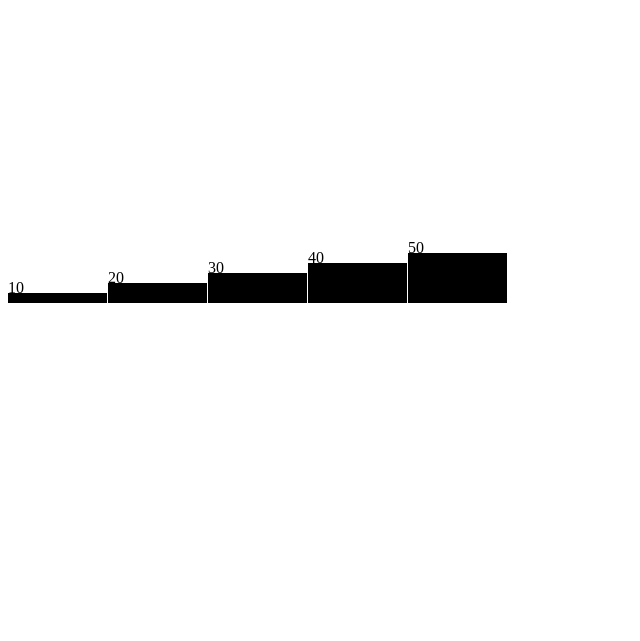
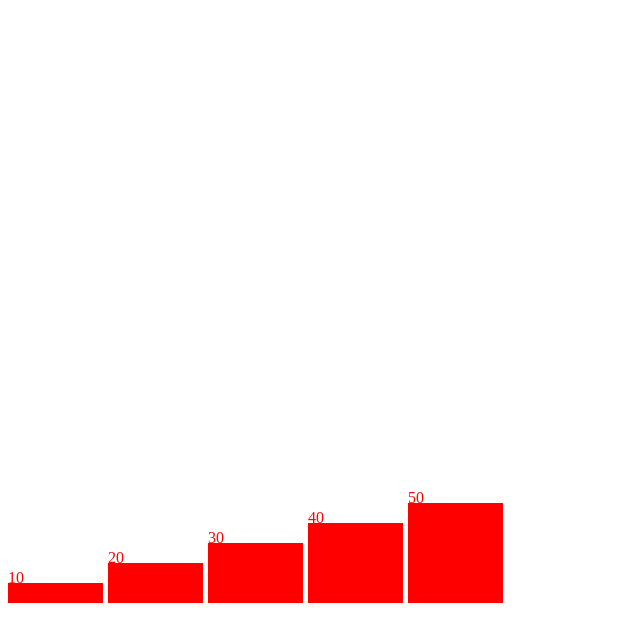
Before and after one commit to kjsantos/INFO-616-FA22, a plain HTML site: page Week_2_HW/foundations-1_04_SVG.html in a window 1280 px wide. Shown: the part 5-646 px from the top of the page, without its empty margins (0-640 px from the left). Drawn offline with nearby package versions, Linux system fonts and the light colour scheme.

Commit message:
Update foundations-1_04_SVG.html

```diff
--- a/Week_2_HW/foundations-1_04_SVG.html
+++ b/Week_2_HW/foundations-1_04_SVG.html
@@ -13,8 +13,8 @@
 
             //1. Declare SVG width, height, and the space between bars, in pixels
             const svgWidth = 500;
-            const svgHeight = 300;
-            const barPadding = 1;
+            const svgHeight = 600;
+            const barPadding = 5;
 
             //2. Include our dataset for our bar chart
             const dataset = [10, 20, 30, 40, 50];
@@ -32,14 +32,15 @@
                 .enter()
                 .append("rect") //actually adds rect
                 .attr("x", (d,i) => i * (svgWidth / dataset.length)) // x for rects: making rects evenly spaced per the width of our canvas, remember: d is our data value and i is our index placeholder
-                .attr("y", d=> svgHeight - d) // y for rects: making the y for rects the height of the svg minus the data value --  remember SVG coordinates (x,y) for rect are for the upper-left corner!
+                .attr("y", d=> svgHeight - d*2) // y for rects: making the y for rects the height of the svg minus the data value --  remember SVG coordinates (x,y) for rect are for the upper-left corner!
+                .attr("fill", "red")
                 .attr("width", svgWidth / dataset.length - barPadding) //width of bars is determined by the width of our SVG divided by the length of our data set, minus the space between each bar
-                .attr("height", d=>d); //height of rects will be the value of the data
+                .attr("height", d=>(d*2)); //height of rects will be the value of the data
+
 
                 //console.log(dataset.length);
 
             //5. Change the color of the bars
-                //.attr("fill", "red");
 
             //6. Add data labels
             //Note: This relies on basically the same code we have used, but now we are making a text element (which like line, circle, ellipse, and rect is another element we can add to an SVG element. We are using .text() to return d, our data values. We then use the exact same x and y information).
@@ -49,8 +50,8 @@
                 .append("text")
                 .text(d=>d)
                 .attr("x", (d,i) => i * (svgWidth / dataset.length)) //you can always add a few pixels here...try adding + 40 to center the numbers)
-                .attr("y", d => svgHeight - d) //try + or - 5 here to see what happens to the numbers
-                //.attr("fill", "red"); //change the colors of the data labels
+                .attr("y", d => svgHeight - d*2) //try + or - 5 here to see what happens to the numbers
+                .attr("fill", "red"); //change the colors of the data labels
 
                 //other .attr() properties you might add to a text element could be "font-family", "font-size", "fill" (where values might be "sans-serif", "12px", and "white")
 
```
